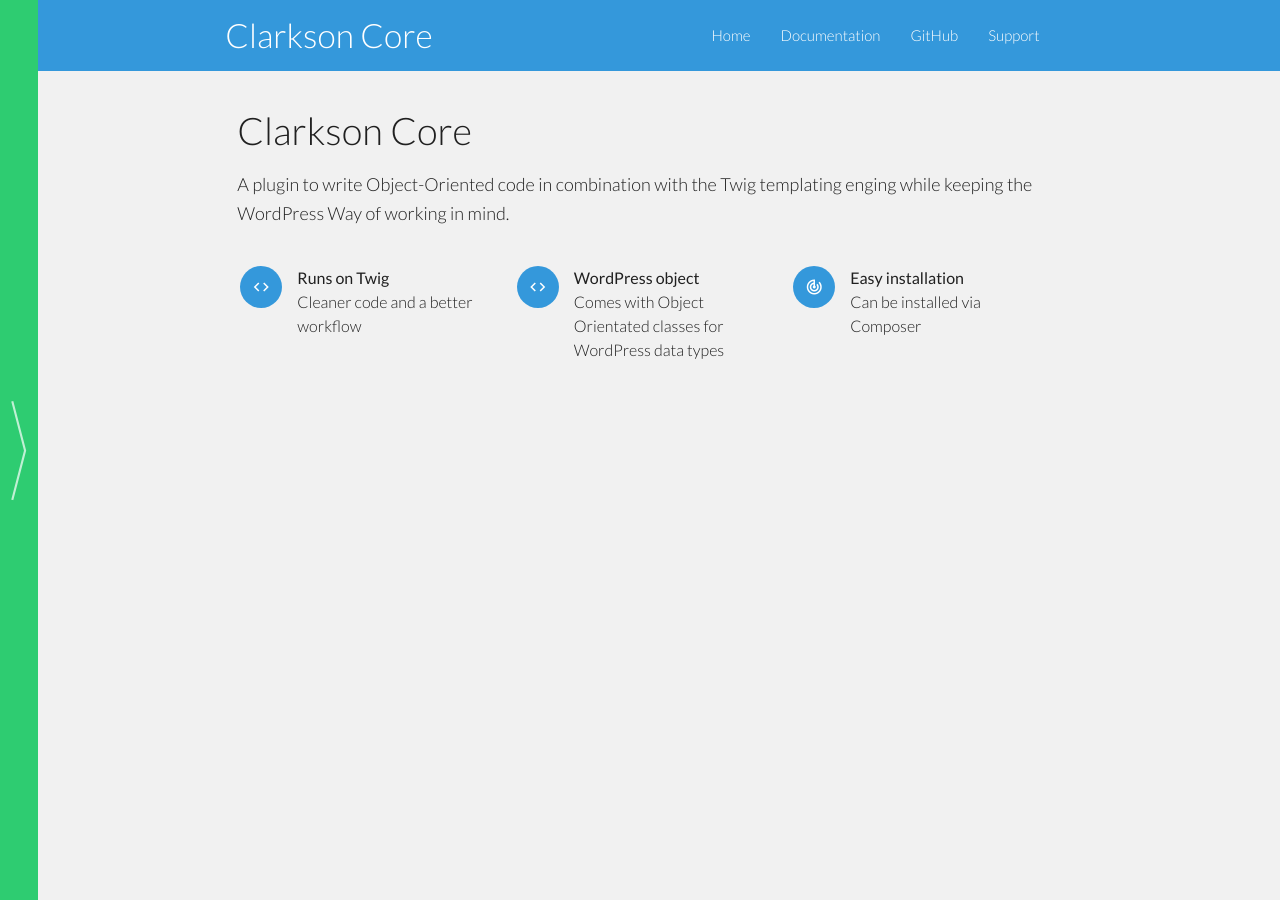
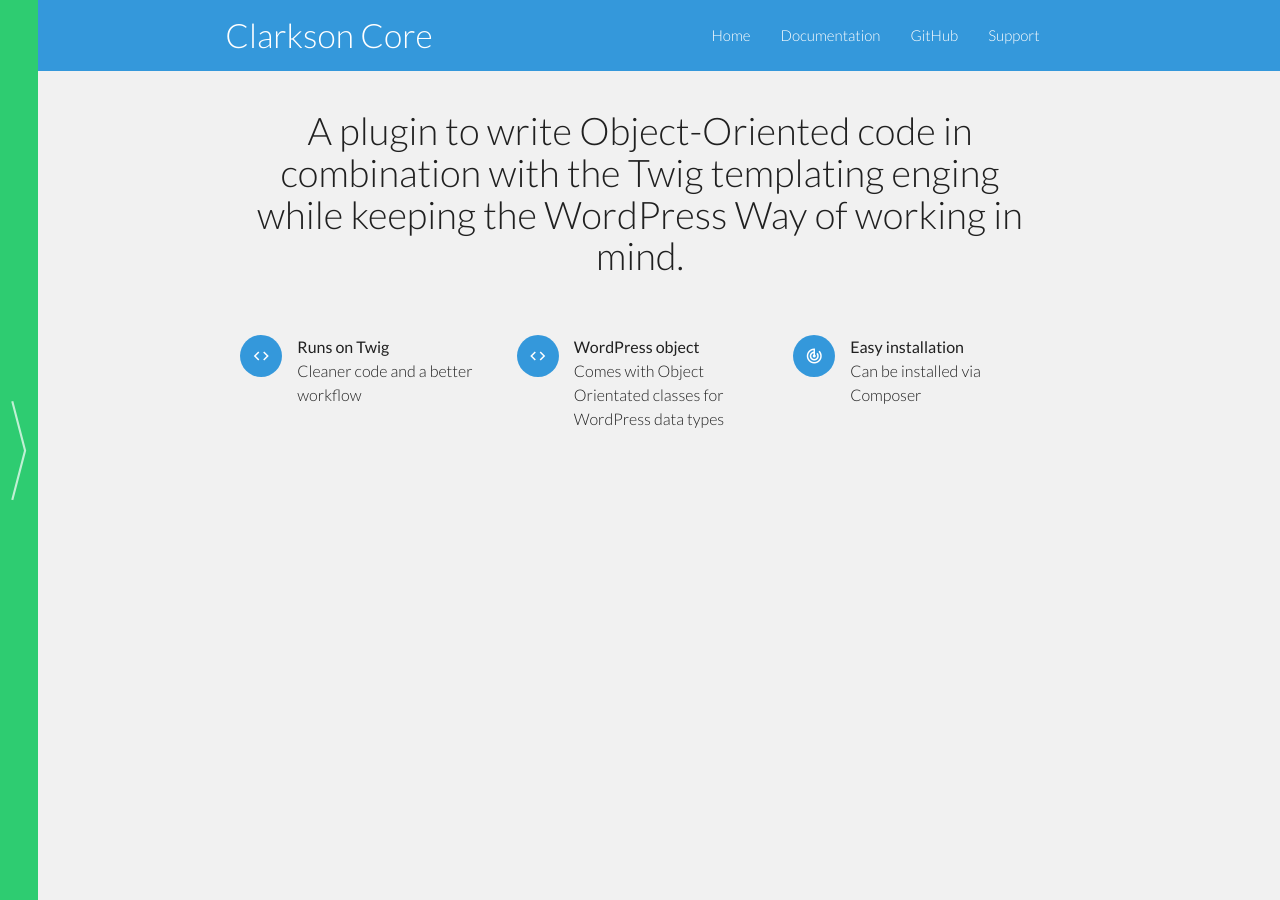
Before and after one commit to level-level/Clarkson-Theme, a Jekyll site: the page built from core/index.md, in a window 1280 px wide. Built offline with Jekyll 4.4.1, drawn with Linux system fonts in a browser that asks for light colours; some web fonts are replaced.

Commit message:
change core homepage intro text

```diff
--- a/core/index.md
+++ b/core/index.md
@@ -15,5 +15,5 @@ features:
       subtext: Can be installed via Composer
       icon: track_changes
 ---
-# Clarkson Core
-A plugin to write Object-Oriented code in combination with the Twig templating enging while keeping the WordPress Way of working in mind.
+# A plugin to write Object-Oriented code in combination with the Twig templating enging while keeping the WordPress Way of working in mind.
+{: .hero-header}
```
